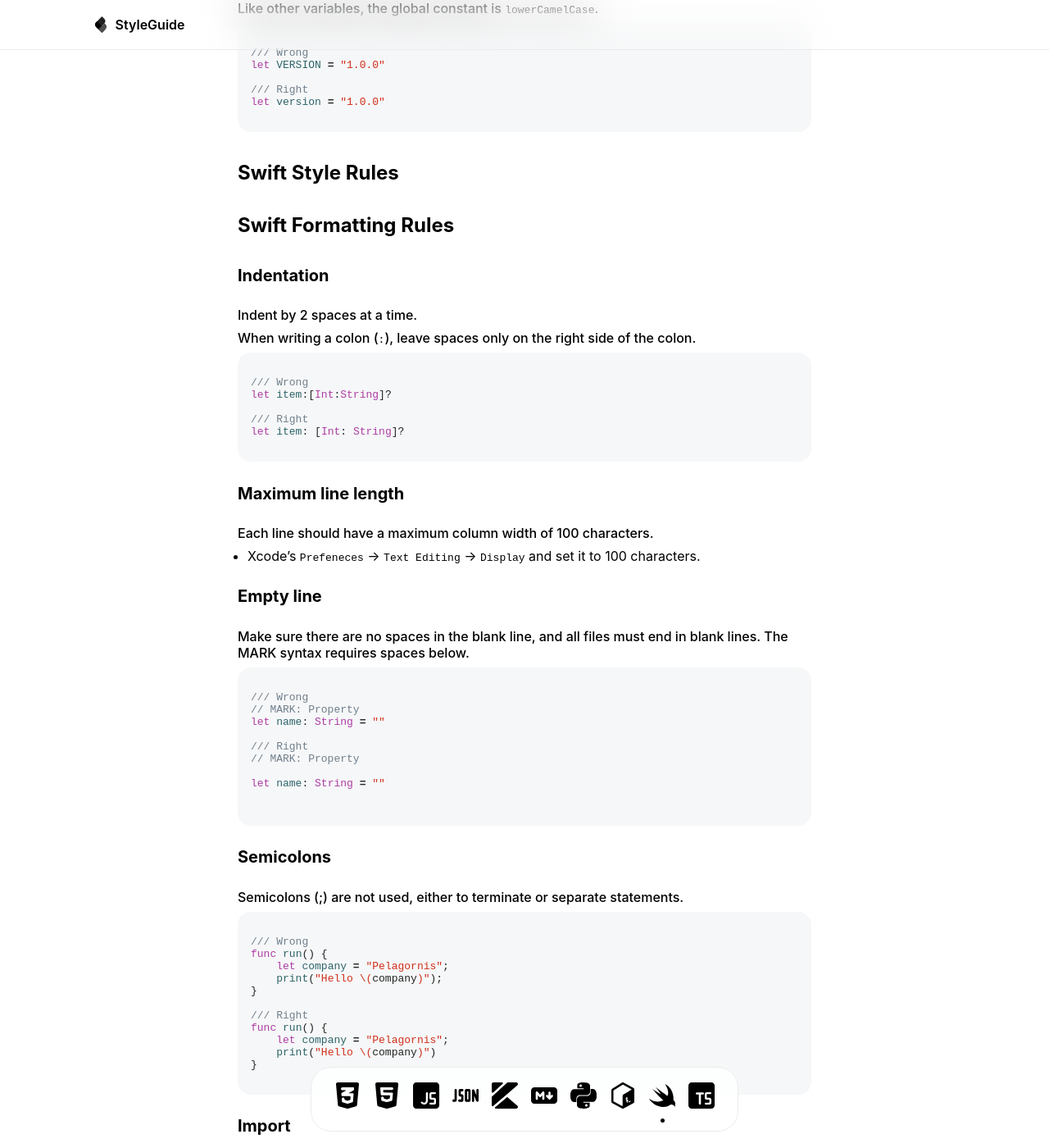
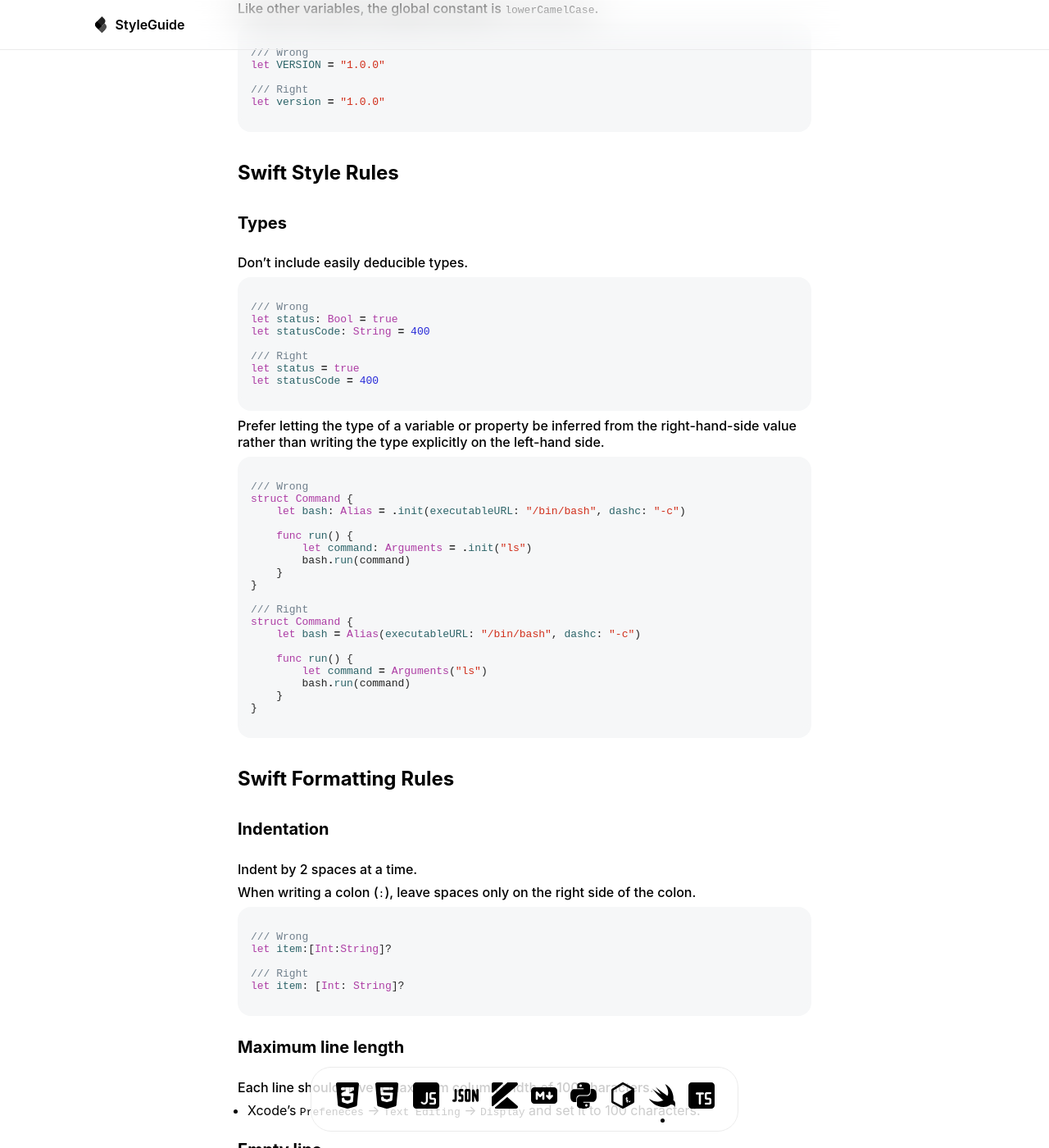
Before and after one commit to pelagornis/styleguide, a Jekyll site: the page built from swift/index.md, in a window 1280 px wide and 1400 px high, scrolled down 1859 px. Shown: the whole window at 82% size. Built offline with Jekyll 4.4.1, drawn with Linux system fonts in a browser that asks for light colours.

Commit message:
Update index.md

````diff
--- a/swift/index.md
+++ b/swift/index.md
@@ -86,6 +86,41 @@ let version = "1.0.0"
 
 ### Swift Style Rules
 
+#### Types
+Don't include easily deducible types.
+```swift
+/// Wrong
+let status: Bool = true
+let statusCode: String = 400
+
+/// Right
+let status = true
+let statusCode = 400
+```
+
+Prefer letting the type of a variable or property be inferred from the right-hand-side value rather than writing the type explicitly on the left-hand side.
+
+```swift
+/// Wrong
+struct Command {
+    let bash: Alias = .init(executableURL: "/bin/bash", dashc: "-c")
+
+    func run() {
+        let command: Arguments = .init("ls")
+        bash.run(command)
+    }
+}
+
+/// Right
+struct Command {
+    let bash = Alias(executableURL: "/bin/bash", dashc: "-c")
+
+    func run() {
+        let command = Arguments("ls")
+        bash.run(command)
+    }
+}
+```
 
 ### Swift Formatting Rules
 
````
